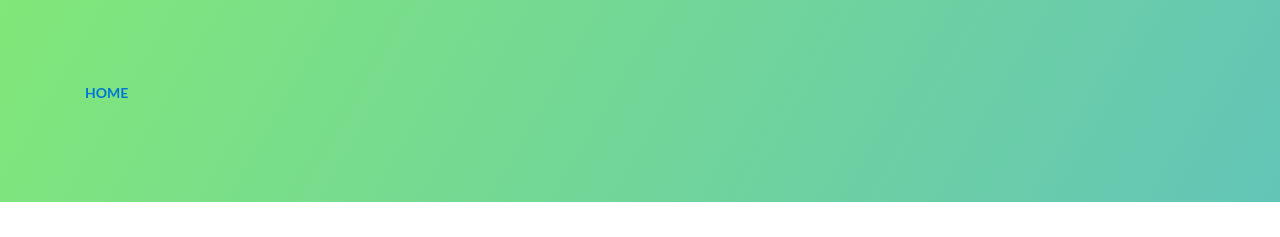
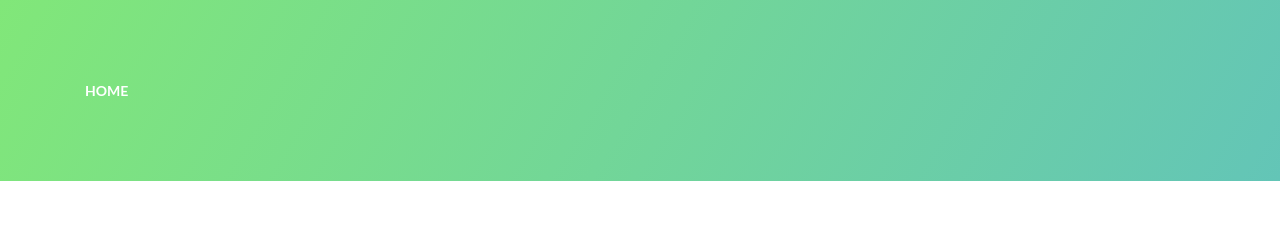
Before and after one commit to pabloarca/tk.github.io, a plain HTML site: page mision.html in a window 1280 px wide. Shown: the top 237 px of the page. Drawn offline with Linux system fonts and the light colour scheme.

Commit message:
Update mision.html

```diff
--- a/mision.html
+++ b/mision.html
@@ -33,9 +33,9 @@
   <section id="download" class="section">
       <div class="container">
 	<div>
-		<p>
-		<a href="http://terrakit.es/index.html">HOME</a></div>
-	      </p>
+
+	<a href="http://terrakit.es/index.html" class="text-white">HOME</a></div>
+
      </div>
     </section>
 
```
